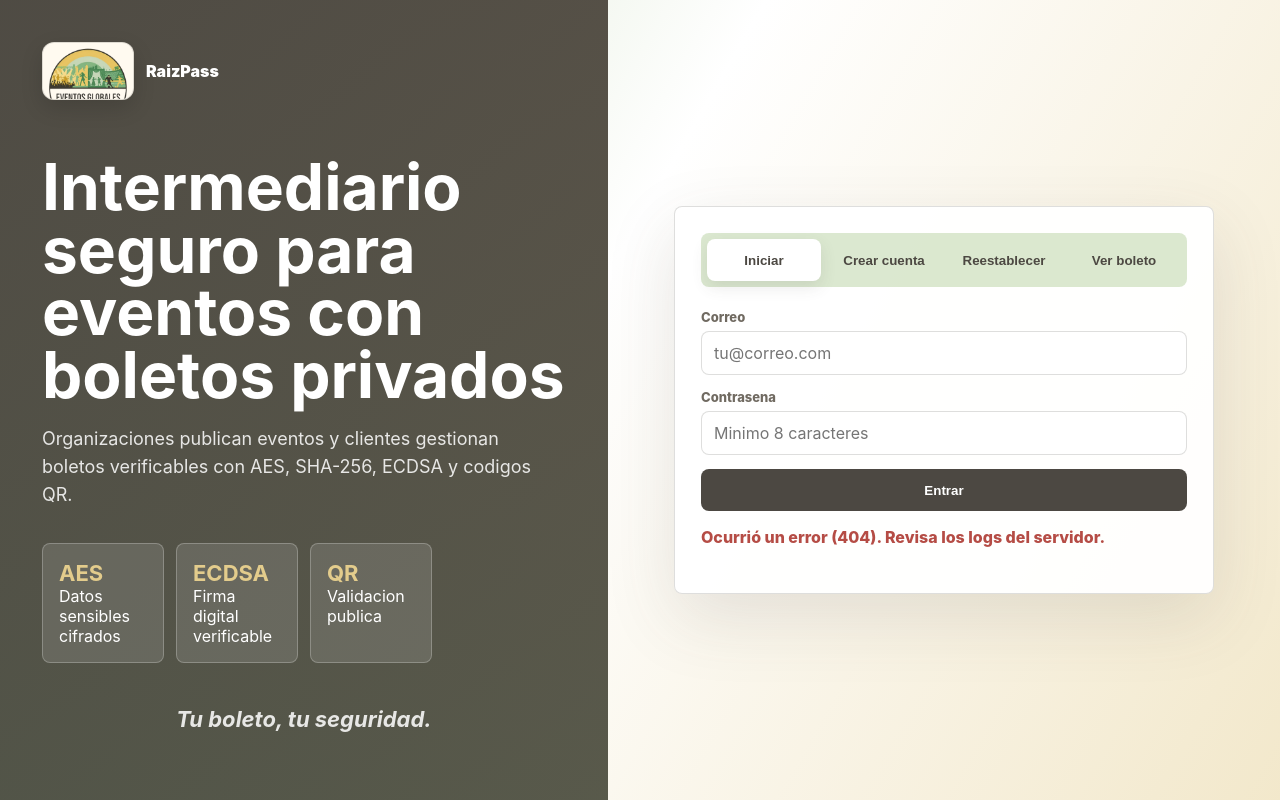
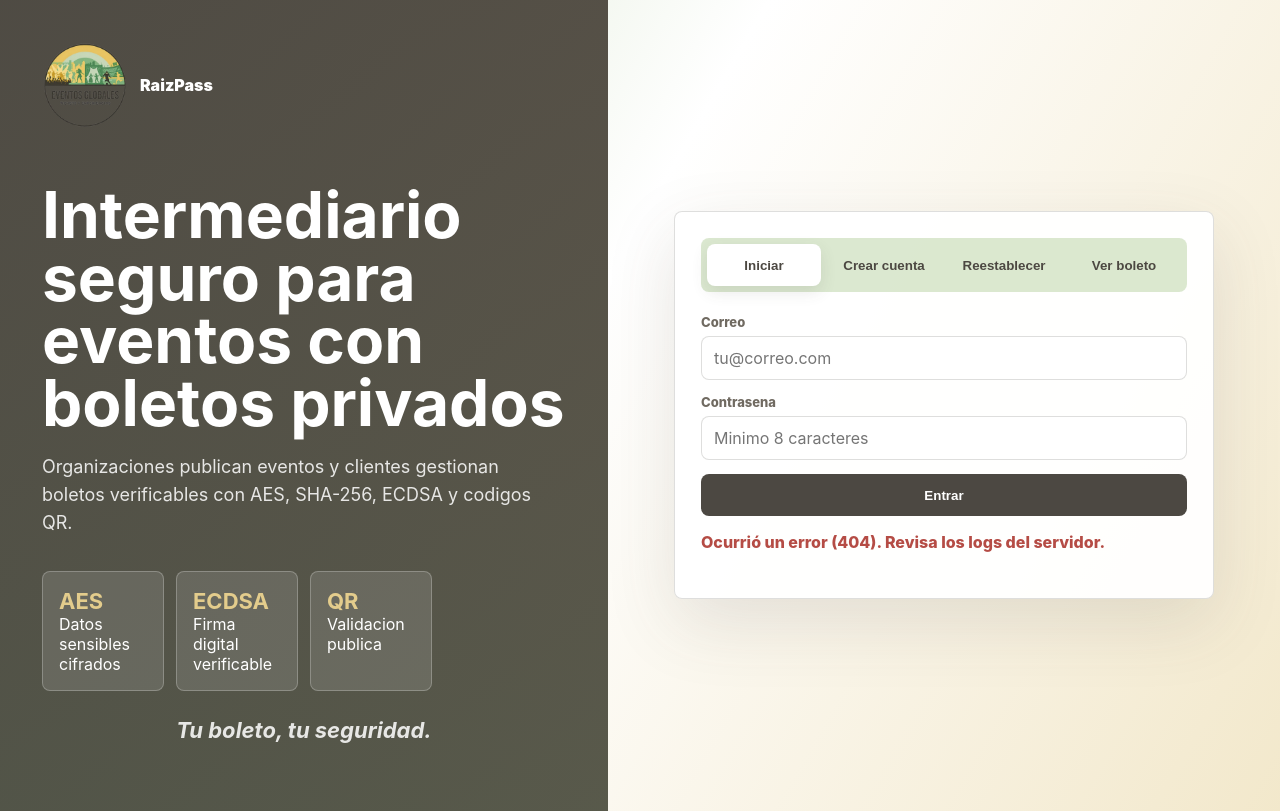
Before and after one commit to KrizKs/RaizPass, a website: page public/index.html in a window 1280 px wide. Drawn offline with Linux system fonts and the light colour scheme; no server answers.

Commit message:
Add files via upload

```diff
--- a/public/styles.css
+++ b/public/styles.css
@@ -55,16 +55,17 @@ a {
 }
 
 .logo {
-  width: 92px;
-  height: 58px;
-  border-radius: 12px;
+  width: 86px;
+  height: 86px;
+  border-radius: 0;
   display: grid;
   place-items: center;
-  background: #fffaf0;
-  border: 1px solid rgba(76, 72, 66, 0.18);
-  box-shadow: 0 8px 22px rgba(0, 0, 0, 0.14);
-  padding: 4px;
-  overflow: hidden;
+  background: transparent;
+  border: 0;
+  box-shadow: none;
+  padding: 0;
+  overflow: visible;
+  flex: 0 0 auto;
 }
 
 .logo img {
@@ -760,7 +761,7 @@ svg {
 }
 
 
-/* Fix8: logo oficial y barra superior no fija. */
+/* Fix10: logo actualizado sin recorte ni fondo artificial; barra superior no fija. */
 .app {
   padding-top: 0;
 }
@@ -785,7 +786,7 @@ svg {
   }
 
   .logo {
-    width: 78px;
-    height: 50px;
+    width: 68px;
+    height: 68px;
   }
 }
```
